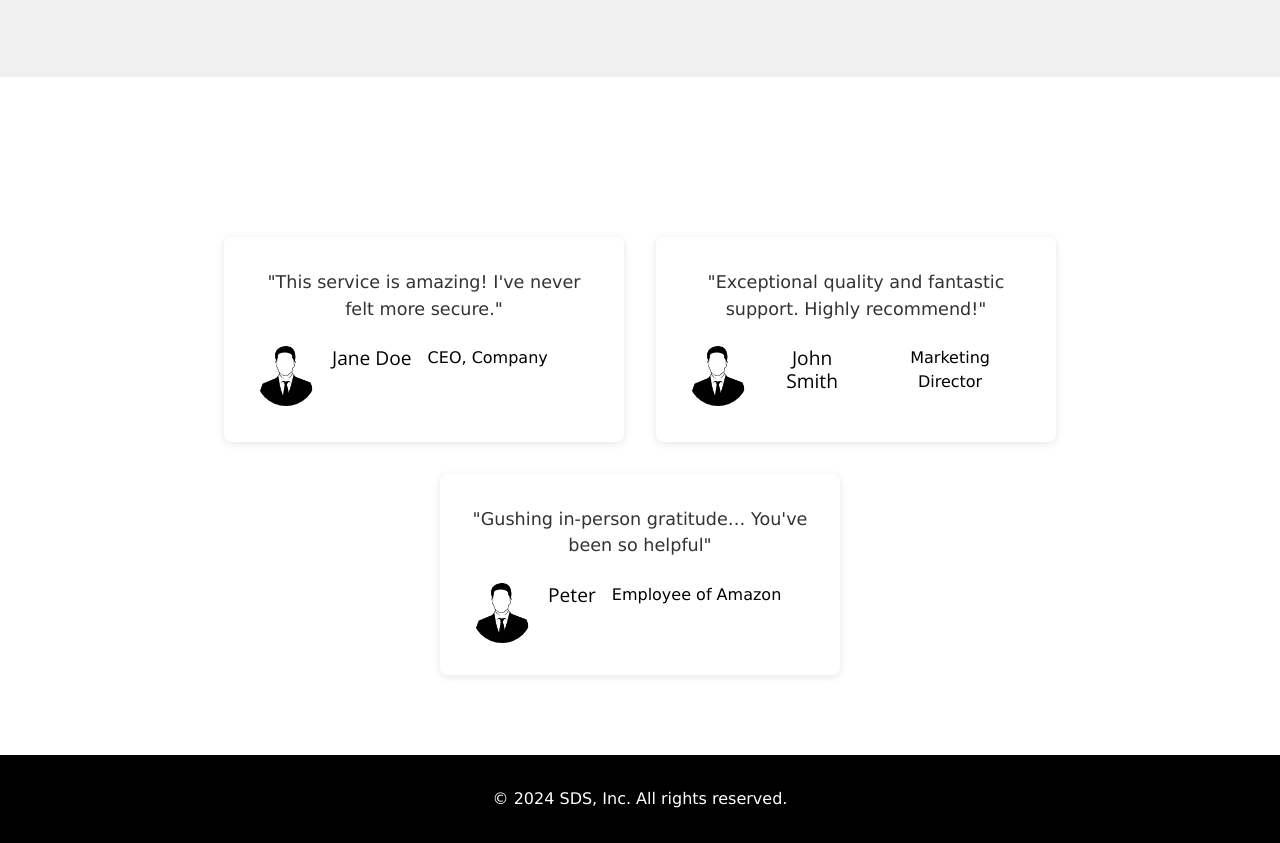
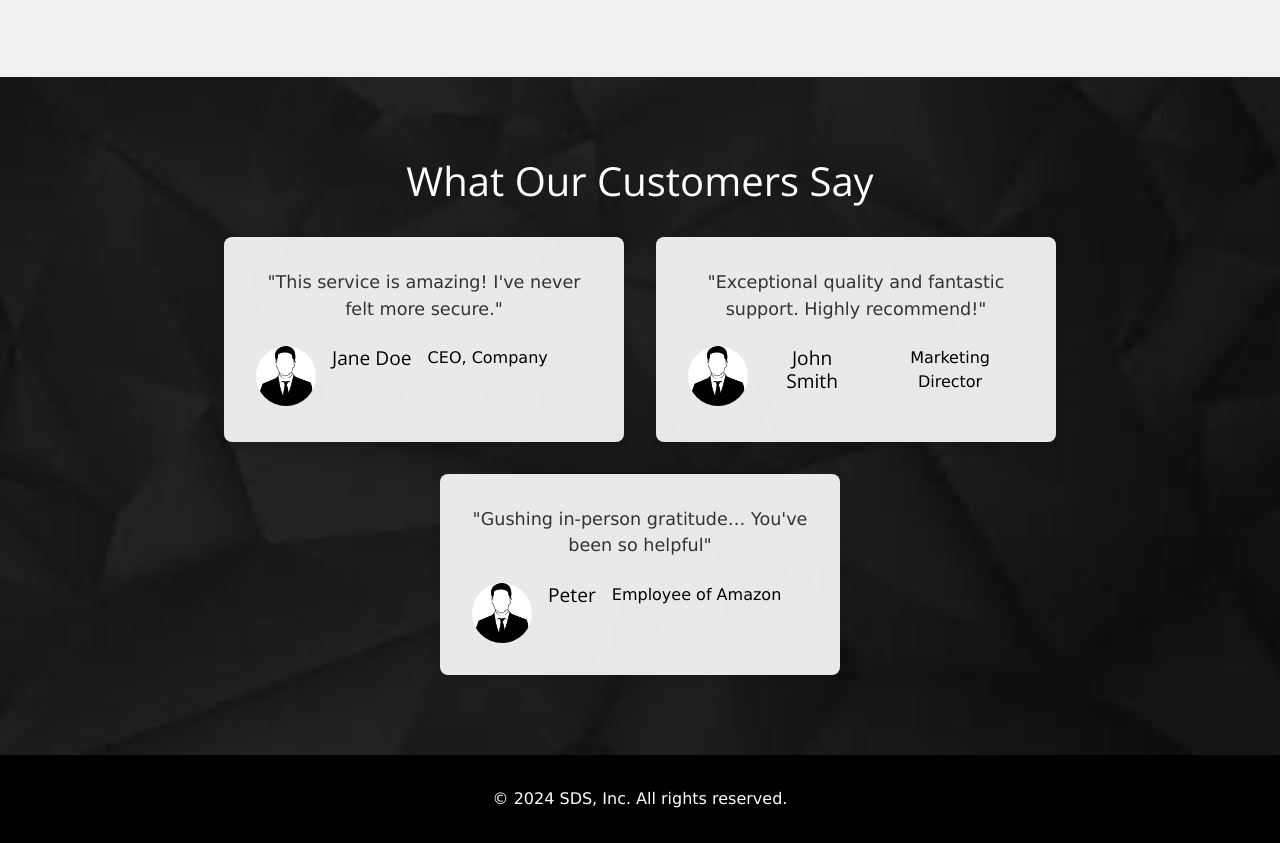
Before and after one commit to fumeinagema/new, a plain HTML site: page index.html in a window 1280 px wide. Shown: the part 3733-4576 px from the top of the page. Drawn offline with nearby package versions, Linux system fonts and the light colour scheme; the site is published under a folder, as on GitHub Pages, so addresses that start at the root find nothing.

Commit message:
Add files via upload

```diff
--- a/index.html
+++ b/index.html
@@ -241,7 +241,7 @@
 <!-- FAQ -->
 
 <!-- Testimonials -->
-<section id="testimonials" style="background: url('/images/customers.jpg') no-repeat center center; background-size: cover;">
+<section id="testimonials" style="background: url('images/customers.jpg') no-repeat center center; background-size: cover;">
       <h1>What Our Customers Say</h1>
       <div class="testimonial-grid">
           <div class="testimonial-card">
```
